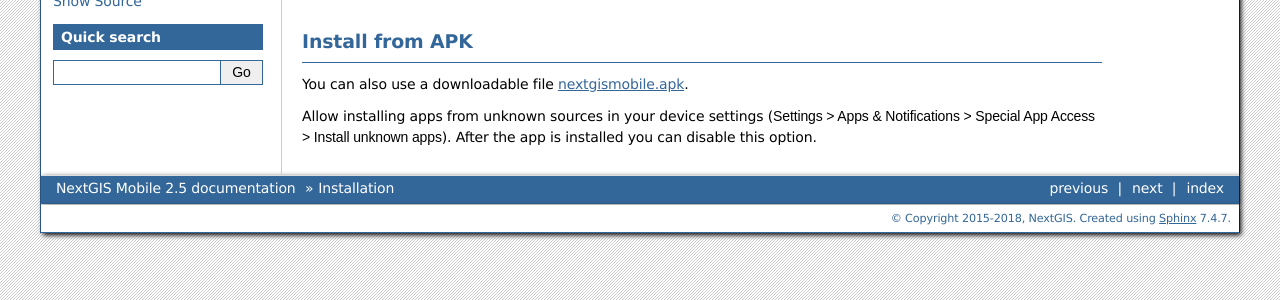
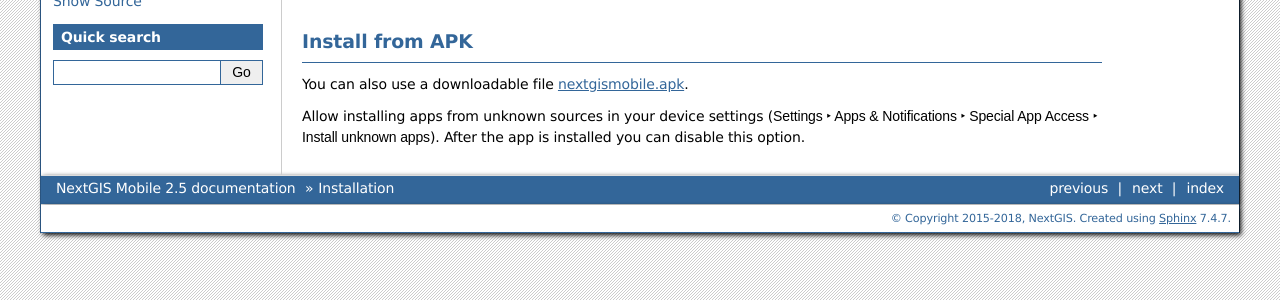
Before and after one commit to nextgis/docs_ngmobile, a Sphinx documentation site: the page built from source/install.rst, in a window 1280 px wide. Shown: the part 319-619 px from the top of the page. Built offline with Sphinx 7.4.7, drawn with Linux system fonts in a browser that asks for light colours; formulas are drawn with MathJax 3.

Commit message:
fix menuselection install,main,tracks.rst

```diff
--- a/source/install.rst
+++ b/source/install.rst
@@ -23,5 +23,5 @@
 
 You can also use a downloadable file `nextgismobile.apk <http://nextgis.com/nextgis-mobile/>`_.
 
-Allow installing apps from unknown sources in your device settings (:menuselection:`Settings > Apps & Notifications > Special App Access > Install unknown apps`).
+Allow installing apps from unknown sources in your device settings (:menuselection:`Settings --> Apps & Notifications --> Special App Access --> Install unknown apps`).
 After the app is installed you can disable this option.
--- a/source/main.rst
+++ b/source/main.rst
@@ -46,7 +46,7 @@
 * |ic_ruler_round| Ruler to activate measuring (enable: :menuselection:`Settings --> Map --> Ruler`);
 * Scale ruler (shown in the bottom left corner, enable: :menuselection:`Settings --> Map --> Show scale ruler`).
 
-At the bottom of the main window the **Status panel** can be displayed (configured in :menuselection:`Settings -> Map -> Show status info panel`). Depending on the screen size the Status panel can be one or two rows.
+At the bottom of the main window the **Status panel** can be displayed (configured in :menuselection:`Settings --> Map --> Show status info panel`). Depending on the screen size the Status panel can be one or two rows.
 
 .. figure:: _static/ngmob_status_panel_en.png
    :name: ngmob_status_panel_pic
--- a/source/tracks.rst
+++ b/source/tracks.rst
@@ -13,7 +13,7 @@
 Setting up
 ---------------------
 
-To record a track, make sure the app has access to your **location** (check the device settings, something like :menuselection:`Settings -> Confidentiality -> Location`).
+To record a track, make sure the app has access to your **location** (check the device settings, something like :menuselection:`Settings --> Confidentiality --> Location`).
 
 To display your tracks on a Web Map in your WebGIS:
 
```
